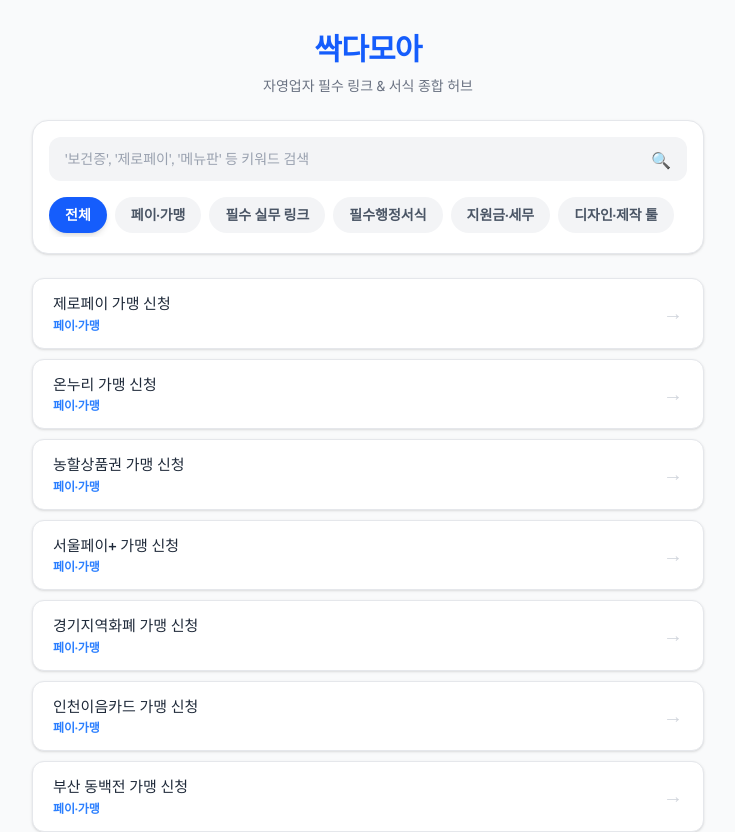
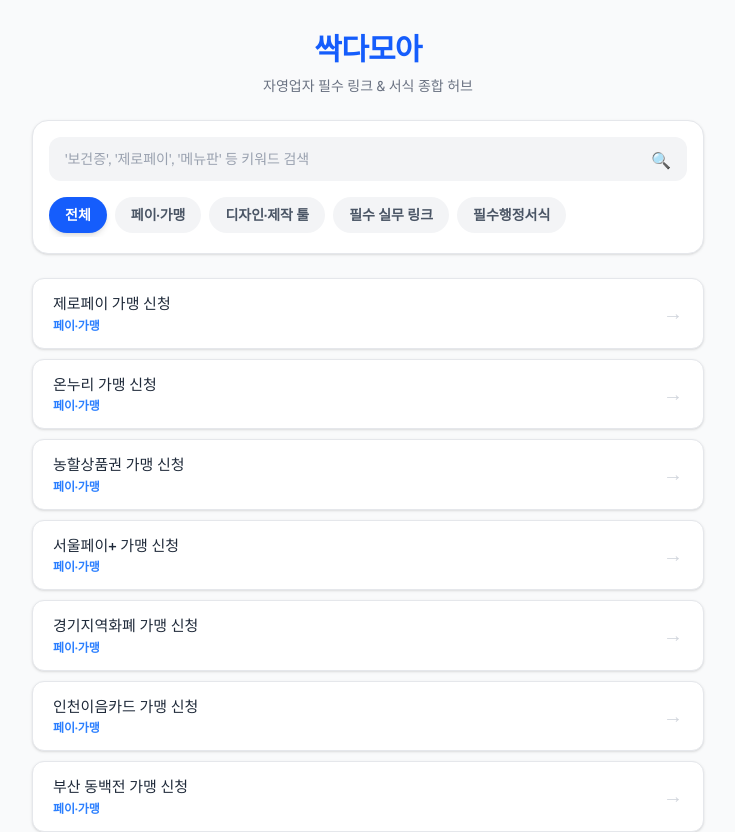
Before and after one commit to hannune-s/ssakdamoa, a Next.js app: page / in a window 1280 px wide. Shown: the top 832 px of the page, without its empty margins (272-1007 px from the left). Built offline with nearby package versions, Linux system fonts and the light colour scheme.

Commit message:
refactor: remove subsidy tab and reorder design tools

```diff
--- a/src/app/page.tsx
+++ b/src/app/page.tsx
@@ -2,21 +2,28 @@
 
 import { useState } from 'react';
 
-const CATEGORIES = ['전체', '페이·가맹', '필수 실무 링크', '필수행정서식', '지원금·세무', '디자인·제작 툴'];
+const CATEGORIES = ['전체', '페이·가맹', '디자인·제작 툴', '필수 실무 링크', '필수행정서식'];
 
 const LINKS = [
-  // 전국 단위
+  // 전국 단위 (페이·가맹)
   { id: 1, title: '제로페이 가맹 신청', category: '페이·가맹', keywords: ['제로페이', '페이', '가맹'], url: 'https://www.zeropay.or.kr/UI_HP_001.act' },
   { id: 2, title: '온누리 가맹 신청', category: '페이·가맹', keywords: ['온누리', '가맹', '신청', '온누리상품권'], url: 'https://frc.sbiz.or.kr/afms/afm/SMMDL0001M01/page.do' },
   { id: 14, title: '농할상품권 가맹 신청', category: '페이·가맹', keywords: ['농할상품권', '농할', '가맹', '신청'], url: 'https://app.catchsecu.com/projects/2816edfa3b5d25f/form' },
 
-  // 핵심 인구 밀집 지역화폐
+  // 핵심 인구 밀집 지역화폐 (페이·가맹)
   { id: 10, title: '서울페이+ 가맹 신청', category: '페이·가맹', keywords: ['서울페이', '서울페이플러스', '서울', '지역화폐'], url: 'https://seoulpay.shinhancard.com/' },
   { id: 11, title: '경기지역화폐 가맹 신청', category: '페이·가맹', keywords: ['경기지역화폐', '경기', '경기도', '지역화폐'], url: 'https://www.gmoney.or.kr/' },
   { id: 3, title: '인천이음카드 가맹 신청', category: '페이·가맹', keywords: ['인천이음', '지역화폐', '이음', '인천이음카드', '인천'], url: 'https://with.konacard.co.kr/8-1' },
   { id: 12, title: '부산 동백전 가맹 신청', category: '페이·가맹', keywords: ['동백전', '부산', '지역화폐'], url: 'https://busandong100.kr/' },
   { id: 13, title: '대구로페이 가맹 신청', category: '페이·가맹', keywords: ['대구로페이', '대구', '대구행복페이', '지역화폐'], url: 'https://minwon.daegu.go.kr/cvpl/AUTN-009/info' },
   { id: 9, title: '김포페이 가맹 신청', category: '페이·가맹', keywords: ['김포페이', '지역화폐', '김포'], url: 'https://gppay.merchant-portal.co.kr/bridge/' },
+
+  // 디자인·제작 툴
+  { id: 17, title: '미리캔버스 (포스터/메뉴판 등)', category: '디자인·제작 툴', keywords: ['미리캔버스', '디자인', '포스터', '메뉴판', '배너', '제작'], url: 'https://www.miricanvas.com/' },
+  { id: 18, title: '망고보드 (카드뉴스/홍보물 등)', category: '디자인·제작 툴', keywords: ['망고보드', '디자인', '카드뉴스', '홍보물', '배너', '제작'], url: 'https://www.mangoboard.net/' },
+  { id: 19, title: '아임웹 (쇼핑몰/홈페이지 제작)', category: '디자인·제작 툴', keywords: ['아임웹', '쇼핑몰', '홈페이지', '웹사이트', '제작'], url: 'https://imweb.me/' },
+  { id: 20, title: '식스샵 (쇼핑몰 제작)', category: '디자인·제작 툴', keywords: ['식스샵', '쇼핑몰', '제작', '자사몰'], url: 'https://www.sixshop.com/' },
+  { id: 21, title: '카페24 (쇼핑몰 제작)', category: '디자인·제작 툴', keywords: ['카페24', '쇼핑몰', '제작', '자사몰', 'cafe24'], url: 'https://www.cafe24.com/' },
 
   // 필수 실무 링크 (안내/접수용 사이트 연결)
   { id: 4, title: '보건증(건강진단결과서) 발급 안내', category: '필수 실무 링크', keywords: ['보건증', '건강진단', '건강진단결과서'], url: 'https://www.gov.kr/portal/service/serviceInfo/135200000129' },
@@ -26,17 +33,6 @@ const LINKS = [
   { id: 5, title: '축산물 이력제 양식 다운로드', category: '필수행정서식', keywords: ['축산물', '이력제', '양식', '서식'], url: '#' },
   { id: 6, title: '영업신고증 위임장 등 서식 다운로드', category: '필수행정서식', keywords: ['영업신고증', '신고', '서식', '위임장'], url: '#' },
   { id: 15, title: '표준근로계약서 양식 다운로드 (알바/직원)', category: '필수행정서식', keywords: ['근로계약서', '알바', '직원', '계약서', '서식'], url: '#' },
-
-  // 지원금 / 세무
-  { id: 7, title: '소상공인 정책자금 (대출 지원)', category: '지원금·세무', keywords: ['지원금', '정책자금', '소상공인', '대출'], url: '#' },
-  { id: 8, title: '종합소득세 / 부가세 신고 가이드', category: '지원금·세무', keywords: ['세무', '세금', '종소세', '종합소득세', '부가세'], url: '#' },
-
-  // 디자인·제작 툴
-  { id: 17, title: '미리캔버스 (포스터/메뉴판 등)', category: '디자인·제작 툴', keywords: ['미리캔버스', '디자인', '포스터', '메뉴판', '배너', '제작'], url: 'https://www.miricanvas.com/' },
-  { id: 18, title: '망고보드 (카드뉴스/홍보물 등)', category: '디자인·제작 툴', keywords: ['망고보드', '디자인', '카드뉴스', '홍보물', '배너', '제작'], url: 'https://www.mangoboard.net/' },
-  { id: 19, title: '아임웹 (쇼핑몰/홈페이지 제작)', category: '디자인·제작 툴', keywords: ['아임웹', '쇼핑몰', '홈페이지', '웹사이트', '제작'], url: 'https://imweb.me/' },
-  { id: 20, title: '식스샵 (쇼핑몰 제작)', category: '디자인·제작 툴', keywords: ['식스샵', '쇼핑몰', '제작', '자사몰'], url: 'https://www.sixshop.com/' },
-  { id: 21, title: '카페24 (쇼핑몰 제작)', category: '디자인·제작 툴', keywords: ['카페24', '쇼핑몰', '제작', '자사몰', 'cafe24'], url: 'https://www.cafe24.com/' },
 ];
 
 export default function Home() {
```
